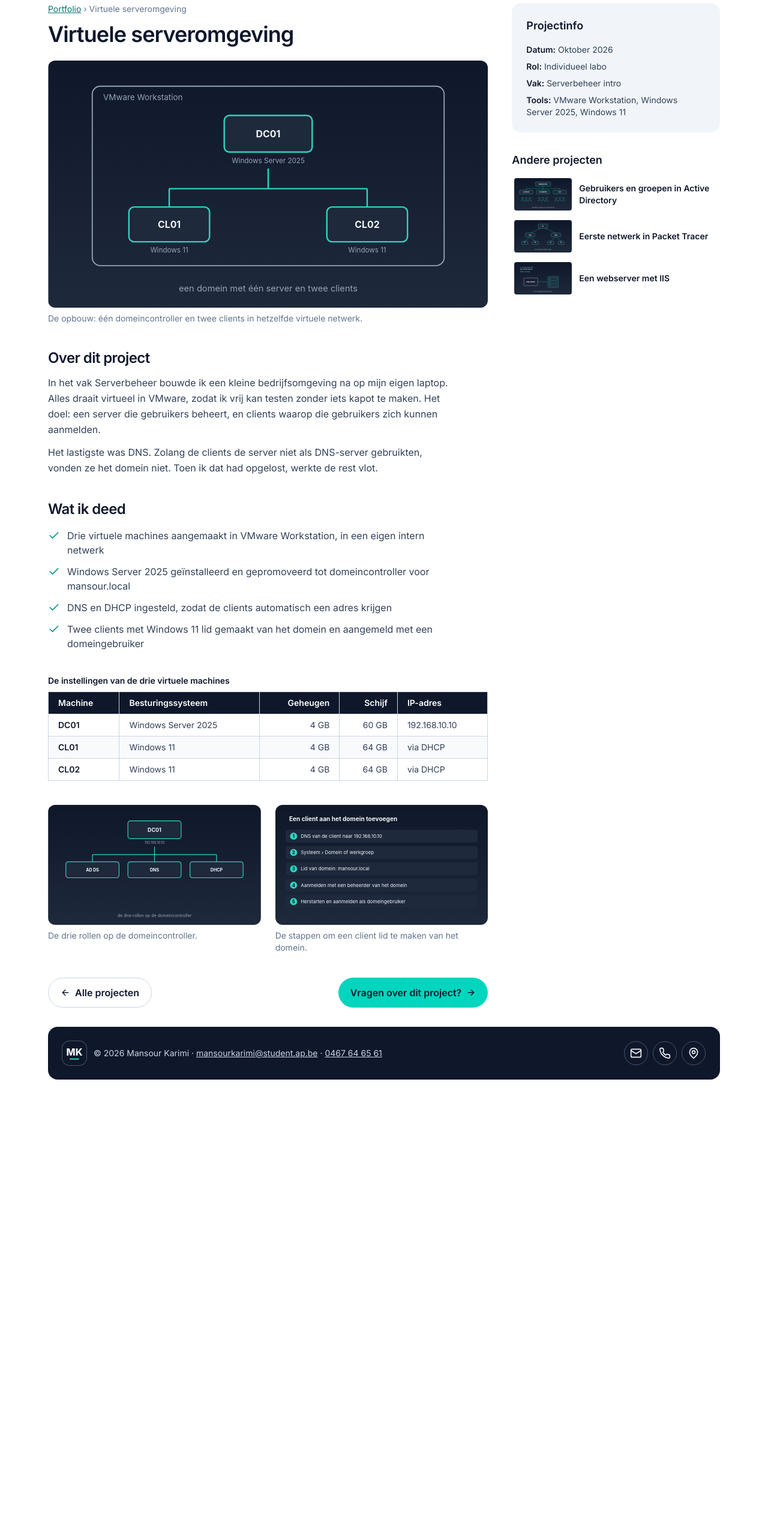
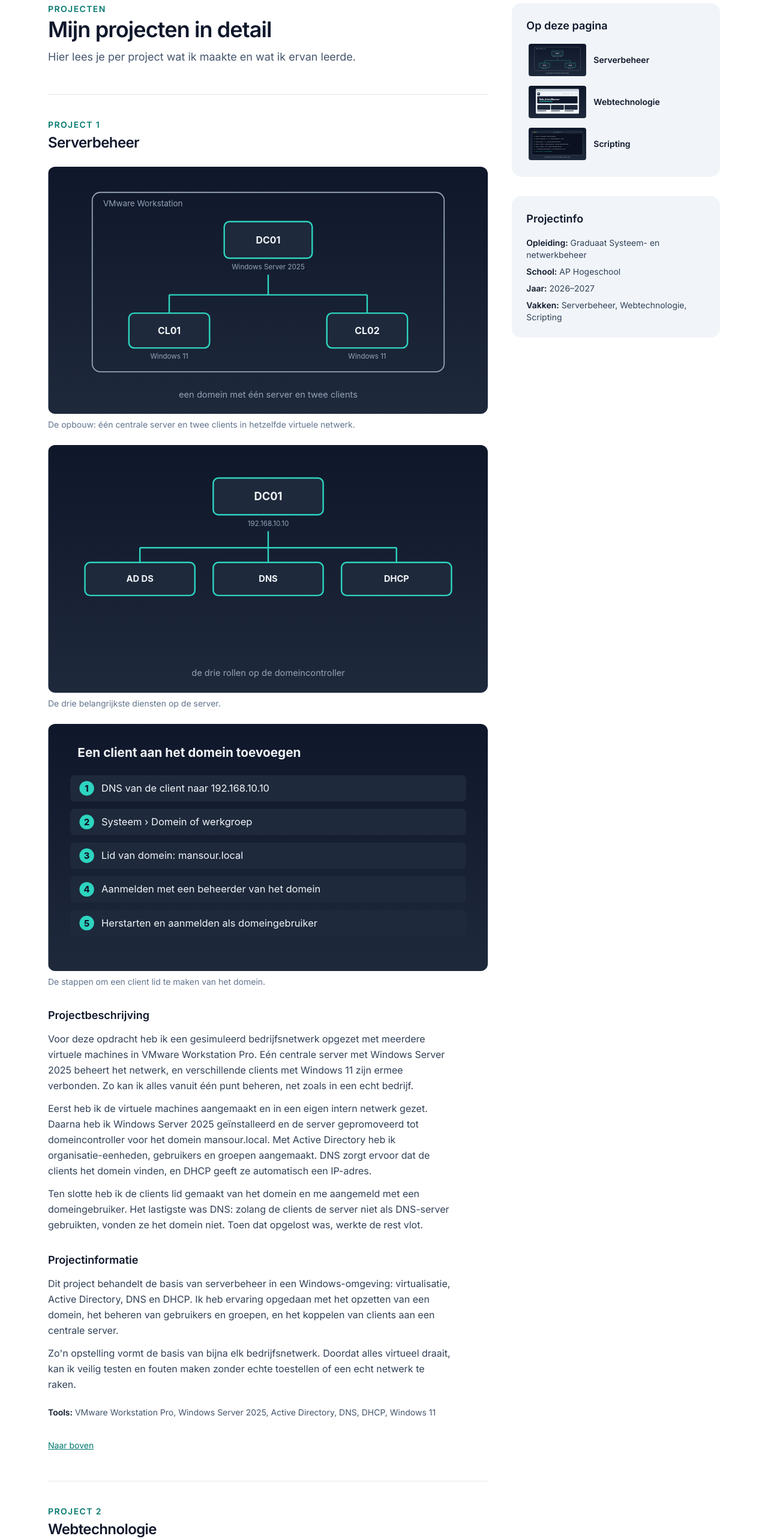
Before and after one commit to mansourkarimi1/portfolio, a website: page project.html in a window 1280 px wide. Shown: the part 100-2666 px from the top of the page at 60% size. Before the commit the page ends 1924 px from the top, so only its background shows below. Drawn offline with Linux system fonts and the light colour scheme.

Commit message:
Drie projecten: serverbeheer, webtechnologie en scripting

```diff
--- a/project.html
+++ b/project.html
@@ -3,8 +3,8 @@
 <head>
     <meta charset="UTF-8">
     <meta name="viewport" content="width=device-width, initial-scale=1.0">
-    <title>Virtuele serveromgeving — Mansour Karimi</title>
-    <meta name="description" content="Hoe Mansour Karimi in VMware een domein opzette met Windows Server 2025, Active Directory en twee clients met Windows 11.">
+    <title>Projecten in detail — Mansour Karimi</title>
+    <meta name="description" content="Drie projecten van Mansour Karimi: serverbeheer met VMware en Active Directory, webtechnologie met deze website, en scripting in Linux.">
     <link rel="preconnect" href="https://fonts.googleapis.com">
     <link rel="preconnect" href="https://fonts.gstatic.com" crossorigin>
     <link href="https://fonts.googleapis.com/css2?family=Inter:wght@400;600&amp;display=swap" rel="stylesheet">
@@ -31,112 +31,108 @@
         </header>
         <div class="grid grid-cols-1 gap-10 py-8 lg:grid-cols-3">
             <main id="inhoud" class="lg:col-span-2">
-                <p class="text-sm text-slate-500"><a href="portfolio.html" class="rounded text-teal-700 underline hover:text-teal-900 focus-visible:outline-2 focus-visible:outline-offset-2 focus-visible:outline-teal-600">Portfolio</a> › Virtuele serveromgeving</p>
-                <h1 class="mt-3 text-3xl font-semibold tracking-tight text-slate-900 md:text-4xl">Virtuele serveromgeving</h1>
-                <figure class="mt-6">
-                    <img src="assets/images/project-virtuele-serveromgeving.svg" alt="Schema van server DC01 met de clients CL01 en CL02 in VMware" width="1200" height="675" class="aspect-video w-full rounded-xl object-cover">
-                    <figcaption class="mt-2 text-sm text-slate-500">De opbouw: één domeincontroller en twee clients in hetzelfde virtuele netwerk.</figcaption>
-                </figure>
+                <p class="text-sm font-semibold uppercase tracking-widest text-teal-700">Projecten</p>
+                <h1 class="mt-1 text-3xl font-semibold tracking-tight text-slate-900 md:text-4xl">Mijn projecten in detail</h1>
+                <p class="mt-3 max-w-2xl text-lg text-slate-600">Hier lees je per project wat ik maakte en wat ik ervan leerde.</p>
 
-                <h2 class="mt-10 text-2xl font-semibold tracking-tight text-slate-900">Over dit project</h2>
-                <div class="max-w-2xl">
-                    <p class="mt-3 leading-relaxed">In het vak Serverbeheer bouwde ik een kleine bedrijfsomgeving na op mijn eigen laptop. Alles draait virtueel in VMware, zodat ik vrij kan testen zonder iets kapot te maken. Het doel: een server die gebruikers beheert, en clients waarop die gebruikers zich kunnen aanmelden.</p>
-                    <p class="mt-3 leading-relaxed">Het lastigste was DNS. Zolang de clients de server niet als DNS-server gebruikten, vonden ze het domein niet. Toen ik dat had opgelost, werkte de rest vlot.</p>
-                </div>
-
-                <h2 class="mt-10 text-2xl font-semibold tracking-tight text-slate-900">Wat ik deed</h2>
-                <ul class="mt-4 max-w-2xl space-y-3">
-                    <li class="flex items-start gap-3"><svg aria-hidden="true" class="mt-0.5 size-5 shrink-0 text-teal-600" viewBox="0 0 24 24" fill="none" stroke="currentColor" stroke-width="2" stroke-linecap="round" stroke-linejoin="round"><path d="M20 6 9 17l-5-5"/></svg><span>Drie virtuele machines aangemaakt in VMware Workstation, in een eigen intern netwerk</span></li>
-                    <li class="flex items-start gap-3"><svg aria-hidden="true" class="mt-0.5 size-5 shrink-0 text-teal-600" viewBox="0 0 24 24" fill="none" stroke="currentColor" stroke-width="2" stroke-linecap="round" stroke-linejoin="round"><path d="M20 6 9 17l-5-5"/></svg><span>Windows Server 2025 geïnstalleerd en gepromoveerd tot domeincontroller voor mansour.local</span></li>
-                    <li class="flex items-start gap-3"><svg aria-hidden="true" class="mt-0.5 size-5 shrink-0 text-teal-600" viewBox="0 0 24 24" fill="none" stroke="currentColor" stroke-width="2" stroke-linecap="round" stroke-linejoin="round"><path d="M20 6 9 17l-5-5"/></svg><span>DNS en DHCP ingesteld, zodat de clients automatisch een adres krijgen</span></li>
-                    <li class="flex items-start gap-3"><svg aria-hidden="true" class="mt-0.5 size-5 shrink-0 text-teal-600" viewBox="0 0 24 24" fill="none" stroke="currentColor" stroke-width="2" stroke-linecap="round" stroke-linejoin="round"><path d="M20 6 9 17l-5-5"/></svg><span>Twee clients met Windows 11 lid gemaakt van het domein en aangemeld met een domeingebruiker</span></li>
-                </ul>
-
-                <div class="mt-10 overflow-x-auto">
-                    <table class="w-full border-collapse text-sm">
-                        <caption class="mb-2 text-left font-semibold text-slate-900">De instellingen van de drie virtuele machines</caption>
-                        <thead>
-                            <tr class="bg-slate-900 text-white">
-                                <th scope="col" class="border border-slate-300 px-4 py-2 text-left">Machine</th>
-                                <th scope="col" class="border border-slate-300 px-4 py-2 text-left">Besturingssysteem</th>
-                                <th scope="col" class="border border-slate-300 px-4 py-2 text-right">Geheugen</th>
-                                <th scope="col" class="border border-slate-300 px-4 py-2 text-right">Schijf</th>
-                                <th scope="col" class="border border-slate-300 px-4 py-2 text-left">IP-adres</th>
-                            </tr>
-                        </thead>
-                        <tbody>
-                            <tr class="bg-white">
-                                <th scope="row" class="border border-slate-300 px-4 py-2 text-left font-semibold text-slate-900">DC01</th>
-                                <td class="border border-slate-300 px-4 py-2">Windows Server 2025</td>
-                                <td class="border border-slate-300 px-4 py-2 text-right">4 GB</td>
-                                <td class="border border-slate-300 px-4 py-2 text-right">60 GB</td>
-                                <td class="border border-slate-300 px-4 py-2">192.168.10.10</td>
-                            </tr>
-                            <tr class="bg-slate-50">
-                                <th scope="row" class="border border-slate-300 px-4 py-2 text-left font-semibold text-slate-900">CL01</th>
-                                <td class="border border-slate-300 px-4 py-2">Windows 11</td>
-                                <td class="border border-slate-300 px-4 py-2 text-right">4 GB</td>
-                                <td class="border border-slate-300 px-4 py-2 text-right">64 GB</td>
-                                <td class="border border-slate-300 px-4 py-2">via DHCP</td>
-                            </tr>
-                            <tr class="bg-white">
-                                <th scope="row" class="border border-slate-300 px-4 py-2 text-left font-semibold text-slate-900">CL02</th>
-                                <td class="border border-slate-300 px-4 py-2">Windows 11</td>
-                                <td class="border border-slate-300 px-4 py-2 text-right">4 GB</td>
-                                <td class="border border-slate-300 px-4 py-2 text-right">64 GB</td>
-                                <td class="border border-slate-300 px-4 py-2">via DHCP</td>
-                            </tr>
-                        </tbody>
-                    </table>
-                </div>
-
-                <div class="mt-10 grid grid-cols-1 gap-6 sm:grid-cols-2">
-                    <figure>
+                <section id="serverbeheer" class="mt-12 border-t border-slate-200 pt-10">
+                    <p class="text-sm font-semibold uppercase tracking-widest text-teal-700">Project 1</p>
+                    <h2 class="mt-1 text-2xl font-semibold tracking-tight text-slate-900">Serverbeheer</h2>
+                    <figure class="mt-6">
+                        <img src="assets/images/project-virtuele-serveromgeving.svg" alt="Schema van server DC01 met de clients CL01 en CL02 in VMware" width="1200" height="675" class="aspect-video w-full rounded-xl object-cover">
+                        <figcaption class="mt-2 text-sm text-slate-500">De opbouw: één centrale server en twee clients in hetzelfde virtuele netwerk.</figcaption>
+                    </figure>
+                    <figure class="mt-6">
                         <img src="assets/images/project-dc01-rollen.svg" alt="Schema van DC01 met de rollen AD DS, DNS en DHCP" width="1200" height="675" class="aspect-video w-full rounded-xl object-cover">
-                        <figcaption class="mt-2 text-sm text-slate-500">De drie rollen op de domeincontroller.</figcaption>
+                        <figcaption class="mt-2 text-sm text-slate-500">De drie belangrijkste diensten op de server.</figcaption>
                     </figure>
-                    <figure>
+                    <figure class="mt-6">
                         <img src="assets/images/project-domein-toevoegen.svg" alt="Vijf stappen om een client aan het domein toe te voegen" width="1200" height="675" class="aspect-video w-full rounded-xl object-cover">
                         <figcaption class="mt-2 text-sm text-slate-500">De stappen om een client lid te maken van het domein.</figcaption>
                     </figure>
-                </div>
+                    <div class="max-w-2xl">
+                        <h3 class="mt-8 text-lg font-semibold text-slate-900">Projectbeschrijving</h3>
+                        <p class="mt-3 leading-relaxed">Voor deze opdracht heb ik een gesimuleerd bedrijfsnetwerk opgezet met meerdere virtuele machines in VMware Workstation Pro. Eén centrale server met Windows Server 2025 beheert het netwerk, en verschillende clients met Windows 11 zijn ermee verbonden. Zo kan ik alles vanuit één punt beheren, net zoals in een echt bedrijf.</p>
+                        <p class="mt-3 leading-relaxed">Eerst heb ik de virtuele machines aangemaakt en in een eigen intern netwerk gezet. Daarna heb ik Windows Server 2025 geïnstalleerd en de server gepromoveerd tot domeincontroller voor het domein mansour.local. Met Active Directory heb ik organisatie-eenheden, gebruikers en groepen aangemaakt. DNS zorgt ervoor dat de clients het domein vinden, en DHCP geeft ze automatisch een IP-adres.</p>
+                        <p class="mt-3 leading-relaxed">Ten slotte heb ik de clients lid gemaakt van het domein en me aangemeld met een domeingebruiker. Het lastigste was DNS: zolang de clients de server niet als DNS-server gebruikten, vonden ze het domein niet. Toen dat opgelost was, werkte de rest vlot.</p>
+                        <h3 class="mt-8 text-lg font-semibold text-slate-900">Projectinformatie</h3>
+                        <p class="mt-3 leading-relaxed">Dit project behandelt de basis van serverbeheer in een Windows-omgeving: virtualisatie, Active Directory, DNS en DHCP. Ik heb ervaring opgedaan met het opzetten van een domein, het beheren van gebruikers en groepen, en het koppelen van clients aan een centrale server.</p>
+                        <p class="mt-3 leading-relaxed">Zo'n opstelling vormt de basis van bijna elk bedrijfsnetwerk. Doordat alles virtueel draait, kan ik veilig testen en fouten maken zonder echte toestellen of een echt netwerk te raken.</p>
+                        <p class="mt-6 text-sm text-slate-600"><strong class="text-slate-900">Tools:</strong> VMware Workstation Pro, Windows Server 2025, Active Directory, DNS, DHCP, Windows 11</p>
+                    </div>
+                    <p class="mt-8"><a href="#inhoud" class="rounded text-sm text-teal-700 underline hover:text-teal-900 focus-visible:outline-2 focus-visible:outline-offset-2 focus-visible:outline-teal-600">Naar boven</a></p>
+                </section>
+
+                <section id="webtechnologie" class="mt-12 border-t border-slate-200 pt-10">
+                    <p class="text-sm font-semibold uppercase tracking-widest text-teal-700">Project 2</p>
+                    <h2 class="mt-1 text-2xl font-semibold tracking-tight text-slate-900">Webtechnologie</h2>
+                    <figure class="mt-6">
+                        <img src="assets/images/project-portfolio-website.svg" alt="Schets van de startpagina van deze website" width="1200" height="675" class="aspect-video w-full rounded-xl object-cover">
+                        <figcaption class="mt-2 text-sm text-slate-500">De startpagina van deze website, zoals ik ze in mijn wireframe tekende.</figcaption>
+                    </figure>
+                    <div class="max-w-2xl">
+                        <h3 class="mt-8 text-lg font-semibold text-slate-900">Projectbeschrijving</h3>
+                        <p class="mt-3 leading-relaxed">Voor deze opdracht heb ik de website gebouwd die je nu bekijkt. Ik begon met inspiratie en wireframes, en bouwde daarna elke week een stuk verder: de pagina's in HTML, de opmaak met Tailwind CSS, een menu voor de gsm, een contactformulier en ten slotte het online zetten.</p>
+                        <h3 class="mt-8 text-lg font-semibold text-slate-900">Projectinformatie</h3>
+                        <p class="mt-3 leading-relaxed">Dit project behandelt HTML, Tailwind CSS, responsive design, formulieren en toegankelijkheid. De site werkt op gsm, tablet en laptop, en is ook met alleen het toetsenbord te gebruiken. Met Git en GitHub bewaar ik elke versie, en Netlify zet de site automatisch online.</p>
+                        <p class="mt-6 text-sm text-slate-600"><strong class="text-slate-900">Tools:</strong> HTML, Tailwind CSS, VS Code, Git, GitHub, Netlify</p>
+                    </div>
+                    <p class="mt-8"><a href="#inhoud" class="rounded text-sm text-teal-700 underline hover:text-teal-900 focus-visible:outline-2 focus-visible:outline-offset-2 focus-visible:outline-teal-600">Naar boven</a></p>
+                </section>
+
+                <section id="scripting" class="mt-12 border-t border-slate-200 pt-10">
+                    <p class="text-sm font-semibold uppercase tracking-widest text-teal-700">Project 3</p>
+                    <h2 class="mt-1 text-2xl font-semibold tracking-tight text-slate-900">Scripting</h2>
+                    <figure class="mt-6">
+                        <img src="assets/images/project-scripting.svg" alt="Terminalvenster met Linux-commando's voor gebruikers, groepen en rechten" width="1200" height="675" class="aspect-video w-full rounded-xl object-cover">
+                        <figcaption class="mt-2 text-sm text-slate-500">Gebruikers, groepen en rechten beheren op de commandline.</figcaption>
+                    </figure>
+                    <div class="max-w-2xl">
+                        <h3 class="mt-8 text-lg font-semibold text-slate-900">Projectbeschrijving</h3>
+                        <p class="mt-3 leading-relaxed">Voor deze opdracht heb ik met Linux gewerkt en verschillende systeembeheertaken uitgevoerd via commandline. Ik heb gebruikers aangemaakt, hun permissies beheerd, en shell scripts geschreven voor geautomatiseerde taken. Ik leerde hoe je met chmod en chown gebruikers- en groepsrechten toewijst en verwijdert, en hoe je scripts schrijft voor repetitieve processen. Dit project gaf mij waardevol inzicht in Linux systeembeheer, scriptautomatisering en veiligheid door juist rechtenbeheer.</p>
+                        <h3 class="mt-8 text-lg font-semibold text-slate-900">Projectinformatie</h3>
+                        <p class="mt-3 leading-relaxed">Dit project behandelt Linux commandline operaties en shell scripting. Ik heb ervaring opgedaan met user management, file permissions (chmod/chown), directory structures en het schrijven van Bash scripts voor geautomatiseerde systeemtaken. Het project demonstreert fundamentele Linux systeembeheer vaardigheden die essentieel zijn voor systeemadministratoren en developers. Scripts kunnen gebruikt worden voor backup, logging, monitoring en andere repetitieve taken.</p>
+                        <p class="mt-6 text-sm text-slate-600"><strong class="text-slate-900">Tools:</strong> Linux, Bash, chmod, chown</p>
+                    </div>
+                    <p class="mt-8"><a href="#inhoud" class="rounded text-sm text-teal-700 underline hover:text-teal-900 focus-visible:outline-2 focus-visible:outline-offset-2 focus-visible:outline-teal-600">Naar boven</a></p>
+                </section>
 
                 <div class="mt-10 flex flex-col gap-3 sm:flex-row sm:justify-between">
                     <a href="portfolio.html" class="inline-flex w-full items-center justify-center gap-2 rounded-full border border-slate-300 bg-white px-5 py-3 font-semibold text-slate-900 hover:bg-slate-100 sm:w-auto focus-visible:outline-2 focus-visible:outline-offset-2 focus-visible:outline-teal-600"><svg aria-hidden="true" class="size-4" viewBox="0 0 24 24" fill="none" stroke="currentColor" stroke-width="2" stroke-linecap="round" stroke-linejoin="round"><path d="M19 12H5"/><path d="m12 19-7-7 7-7"/></svg> Alle projecten</a>
-                    <a href="contact.html" class="inline-flex w-full items-center justify-center gap-2 rounded-full bg-teal-400 px-5 py-3 font-semibold text-slate-900 hover:bg-teal-300 sm:w-auto focus-visible:outline-2 focus-visible:outline-offset-2 focus-visible:outline-teal-600">Vragen over dit project? <svg aria-hidden="true" class="size-4" viewBox="0 0 24 24" fill="none" stroke="currentColor" stroke-width="2" stroke-linecap="round" stroke-linejoin="round"><path d="M5 12h14"/><path d="m12 5 7 7-7 7"/></svg></a>
+                    <a href="contact.html" class="inline-flex w-full items-center justify-center gap-2 rounded-full bg-teal-400 px-5 py-3 font-semibold text-slate-900 hover:bg-teal-300 sm:w-auto focus-visible:outline-2 focus-visible:outline-offset-2 focus-visible:outline-teal-600">Vragen over een project? <svg aria-hidden="true" class="size-4" viewBox="0 0 24 24" fill="none" stroke="currentColor" stroke-width="2" stroke-linecap="round" stroke-linejoin="round"><path d="M5 12h14"/><path d="m12 5 7 7-7 7"/></svg></a>
                 </div>
             </main>
             <aside class="space-y-8">
                 <section class="rounded-2xl bg-slate-100 p-6">
-                    <h2 class="text-lg font-semibold text-slate-900">Projectinfo</h2>
-                    <ul class="mt-4 space-y-2 text-sm">
-                        <li><strong class="text-slate-900">Datum:</strong> Oktober 2026</li>
-                        <li><strong class="text-slate-900">Rol:</strong> Individueel labo</li>
-                        <li><strong class="text-slate-900">Vak:</strong> Serverbeheer intro</li>
-                        <li><strong class="text-slate-900">Tools:</strong> VMware Workstation, Windows Server 2025, Windows 11</li>
-                    </ul>
-                </section>
-                <section>
-                    <h2 class="text-lg font-semibold text-slate-900">Andere projecten</h2>
+                    <h2 class="text-lg font-semibold text-slate-900">Op deze pagina</h2>
                     <ul class="mt-3 space-y-2">
                         <li>
-                            <a href="project.html" class="flex items-center gap-3 rounded-lg p-1 hover:bg-slate-100 focus-visible:outline-2 focus-visible:outline-offset-2 focus-visible:outline-teal-600">
-                                <img src="assets/images/project-active-directory.svg" alt="" width="1200" height="675" class="aspect-video w-24 shrink-0 rounded object-cover">
-                                <span class="text-sm font-semibold text-slate-900">Gebruikers en groepen in Active Directory</span>
+                            <a href="#serverbeheer" class="flex items-center gap-3 rounded-lg p-1 hover:bg-slate-100 focus-visible:outline-2 focus-visible:outline-offset-2 focus-visible:outline-teal-600">
+                                <img src="assets/images/project-virtuele-serveromgeving.svg" alt="" width="1200" height="675" class="aspect-video w-24 shrink-0 rounded object-cover">
+                                <span class="text-sm font-semibold text-slate-900">Serverbeheer</span>
                             </a>
                         </li>
                         <li>
-                            <a href="project.html" class="flex items-center gap-3 rounded-lg p-1 hover:bg-slate-100 focus-visible:outline-2 focus-visible:outline-offset-2 focus-visible:outline-teal-600">
-                                <img src="assets/images/project-packet-tracer.svg" alt="" width="1200" height="675" class="aspect-video w-24 shrink-0 rounded object-cover">
-                                <span class="text-sm font-semibold text-slate-900">Eerste netwerk in Packet Tracer</span>
+                            <a href="#webtechnologie" class="flex items-center gap-3 rounded-lg p-1 hover:bg-slate-100 focus-visible:outline-2 focus-visible:outline-offset-2 focus-visible:outline-teal-600">
+                                <img src="assets/images/project-portfolio-website.svg" alt="" width="1200" height="675" class="aspect-video w-24 shrink-0 rounded object-cover">
+                                <span class="text-sm font-semibold text-slate-900">Webtechnologie</span>
                             </a>
                         </li>
                         <li>
-                            <a href="project.html" class="flex items-center gap-3 rounded-lg p-1 hover:bg-slate-100 focus-visible:outline-2 focus-visible:outline-offset-2 focus-visible:outline-teal-600">
-                                <img src="assets/images/project-webserver-iis.svg" alt="" width="1200" height="675" class="aspect-video w-24 shrink-0 rounded object-cover">
-                                <span class="text-sm font-semibold text-slate-900">Een webserver met IIS</span>
+                            <a href="#scripting" class="flex items-center gap-3 rounded-lg p-1 hover:bg-slate-100 focus-visible:outline-2 focus-visible:outline-offset-2 focus-visible:outline-teal-600">
+                                <img src="assets/images/project-scripting.svg" alt="" width="1200" height="675" class="aspect-video w-24 shrink-0 rounded object-cover">
+                                <span class="text-sm font-semibold text-slate-900">Scripting</span>
                             </a>
                         </li>
+                    </ul>
+                </section>
+                <section class="rounded-2xl bg-slate-100 p-6">
+                    <h2 class="text-lg font-semibold text-slate-900">Projectinfo</h2>
+                    <ul class="mt-4 space-y-2 text-sm">
+                    <li><strong class="text-slate-900">Opleiding:</strong> Graduaat Systeem- en netwerkbeheer</li>
+                    <li><strong class="text-slate-900">School:</strong> AP Hogeschool</li>
+                    <li><strong class="text-slate-900">Jaar:</strong> 2026–2027</li>
+                    <li><strong class="text-slate-900">Vakken:</strong> Serverbeheer, Webtechnologie, Scripting</li>
                     </ul>
                 </section>
             </aside>
```
Also changed, not shown: index.html (+14 -14 lines), portfolio.html (+18 -40 lines), assets/images/project-scripting.svg (added), css/tailwind.css.
